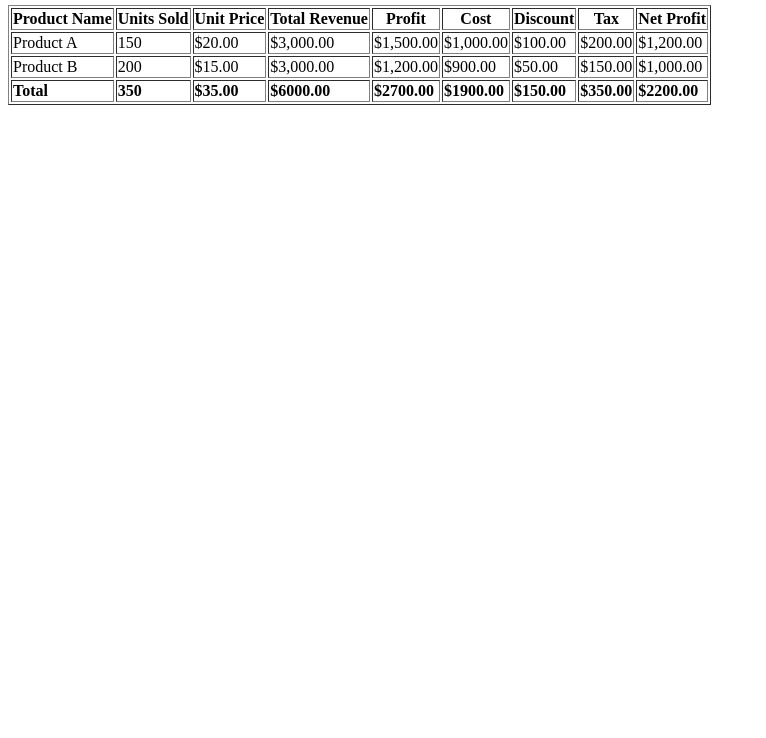
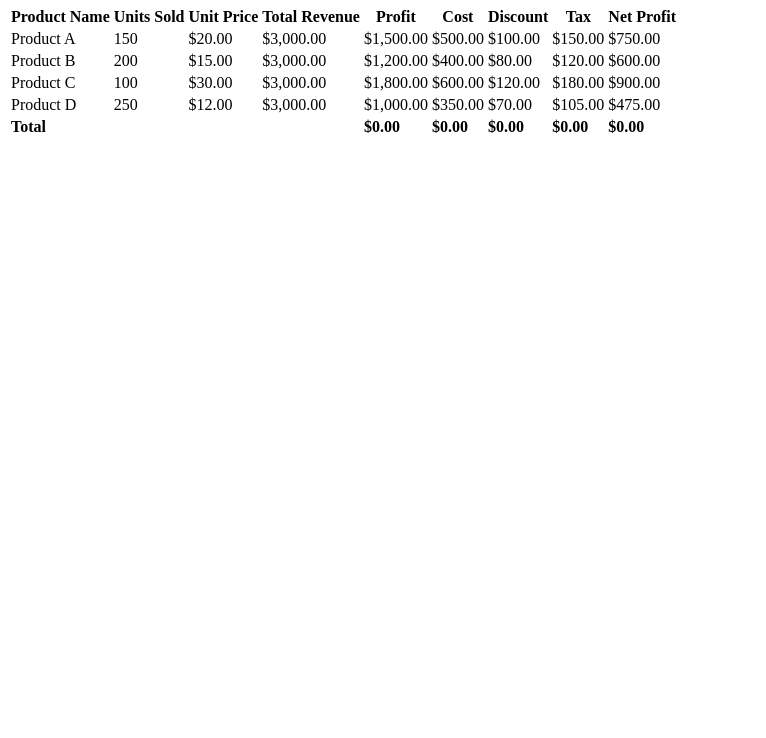
Before and after one commit to ChiperSage/SummaryTable.js, a plain HTML site: page profitTable.html in a window 1280 px wide. Shown: the part 62-800 px from the top of the page, without its empty margins (0-766 px from the left). Drawn offline with Linux system fonts and the light colour scheme.

Commit message:
Update profitTable.html

```diff
--- a/profitTable.html
+++ b/profitTable.html
@@ -4,93 +4,81 @@
     <meta charset="UTF-8">
     <meta name="viewport" content="width=device-width, initial-scale=1.0">
     <title>Product Profit Table</title>
+    <link rel="stylesheet" href="styles.css">
 </head>
 <body>
-    <h2>Product Table with Multiple Sums</h2>
-    <table id="profitTable" border="1">
+    <h2>Product Profit Table</h2>
+    <table>
         <thead>
             <tr>
                 <th>Product Name</th>
-                <th class="sumColumn1">Units Sold</th>
-                <th class="sumColumn2">Unit Price</th>
-                <th class="sumColumn3">Total Revenue</th>
-                <th class="sumColumn4">Profit</th>
-                <th class="sumColumn5">Cost</th>
-                <th class="sumColumn6">Discount</th>
-                <th class="sumColumn7">Tax</th>
-                <th class="sumColumn8">Net Profit</th>
+                <th>Units Sold</th>
+                <th>Unit Price</th>
+                <th>Total Revenue</th>
+                <th>Profit</th>
+                <th>Cost</th>
+                <th>Discount</th>
+                <th>Tax</th>
+                <th>Net Profit</th>
             </tr>
         </thead>
         <tbody>
             <tr>
                 <td>Product A</td>
-                <td class="sumColumn1">150</td>
-                <td class="sumColumn2">$20.00</td>
-                <td class="sumColumn3">$3,000.00</td>
-                <td class="sumColumn4">$1,500.00</td>
-                <td class="sumColumn5">$1,000.00</td>
-                <td class="sumColumn6">$100.00</td>
-                <td class="sumColumn7">$200.00</td>
-                <td class="sumColumn8">$1,200.00</td>
+                <td>150</td>
+                <td>$20.00</td>
+                <td>$3,000.00</td>
+                <td class="sumColumn1">$1,500.00</td>
+                <td class="sumColumn2">$500.00</td>
+                <td class="sumColumn3">$100.00</td>
+                <td class="sumColumn4">$150.00</td>
+                <td class="sumColumn5">$750.00</td>
             </tr>
             <tr>
                 <td>Product B</td>
-                <td class="sumColumn1">200</td>
-                <td class="sumColumn2">$15.00</td>
-                <td class="sumColumn3">$3,000.00</td>
-                <td class="sumColumn4">$1,200.00</td>
+                <td>200</td>
+                <td>$15.00</td>
+                <td>$3,000.00</td>
+                <td class="sumColumn1">$1,200.00</td>
+                <td class="sumColumn2">$400.00</td>
+                <td class="sumColumn3">$80.00</td>
+                <td class="sumColumn4">$120.00</td>
+                <td class="sumColumn5">$600.00</td>
+            </tr>
+            <tr>
+                <td>Product C</td>
+                <td>100</td>
+                <td>$30.00</td>
+                <td>$3,000.00</td>
+                <td class="sumColumn1">$1,800.00</td>
+                <td class="sumColumn2">$600.00</td>
+                <td class="sumColumn3">$120.00</td>
+                <td class="sumColumn4">$180.00</td>
                 <td class="sumColumn5">$900.00</td>
-                <td class="sumColumn6">$50.00</td>
-                <td class="sumColumn7">$150.00</td>
-                <td class="sumColumn8">$1,000.00</td>
+            </tr>
+            <tr>
+                <td>Product D</td>
+                <td>250</td>
+                <td>$12.00</td>
+                <td>$3,000.00</td>
+                <td class="sumColumn1">$1,000.00</td>
+                <td class="sumColumn2">$350.00</td>
+                <td class="sumColumn3">$70.00</td>
+                <td class="sumColumn4">$105.00</td>
+                <td class="sumColumn5">$475.00</td>
             </tr>
         </tbody>
         <tfoot>
             <tr>
-                <td><strong>Total</strong></td>
-                <td id="totalSumColumn1"><strong>0</strong></td>
-                <td id="totalSumColumn2"><strong>$0.00</strong></td>
-                <td id="totalSumColumn3"><strong>$0.00</strong></td>
-                <td id="totalSumColumn4"><strong>$0.00</strong></td>
-                <td id="totalSumColumn5"><strong>$0.00</strong></td>
-                <td id="totalSumColumn6"><strong>$0.00</strong></td>
-                <td id="totalSumColumn7"><strong>$0.00</strong></td>
-                <td id="totalSumColumn8"><strong>$0.00</strong></td>
+                <td colspan="4"><strong>Total</strong></td>
+                <td id="totalColumn1"><strong>$0.00</strong></td>
+                <td id="totalColumn2"><strong>$0.00</strong></td>
+                <td id="totalColumn3"><strong>$0.00</strong></td>
+                <td id="totalColumn4"><strong>$0.00</strong></td>
+                <td id="totalColumn5"><strong>$0.00</strong></td>
             </tr>
         </tfoot>
     </table>
-
-    <script>
-        function sumColumns(className) {
-            let total = 0;
-            const elements = document.querySelectorAll(`.${className}`);
-
-            elements.forEach(function(element) {
-                const value = parseFloat(element.textContent.replace(/[$,]/g, ''));
-                if (!isNaN(value)) {
-                    total += value;
-                }
-            });
-
-            return total;
-        }
-
-        function updateTotals() {
-            const columnClasses = [
-                'sumColumn1', 'sumColumn2', 'sumColumn3',
-                'sumColumn4', 'sumColumn5', 'sumColumn6',
-                'sumColumn7', 'sumColumn8'
-            ];
-
-            columnClasses.forEach((className, index) => {
-                const total = sumColumns(className);
-                const formattedTotal = index === 0 ? total : `$${total.toFixed(2)}`;
-                document.getElementById(`totalSumColumn${index + 1}`).innerHTML = `<strong>${formattedTotal}</strong>`;
-            });
-        }
-
-        // Run the update function on page load
-        updateTotals();
-    </script>
+    <script src="script.js"></script>
 </body>
 </html>
```
